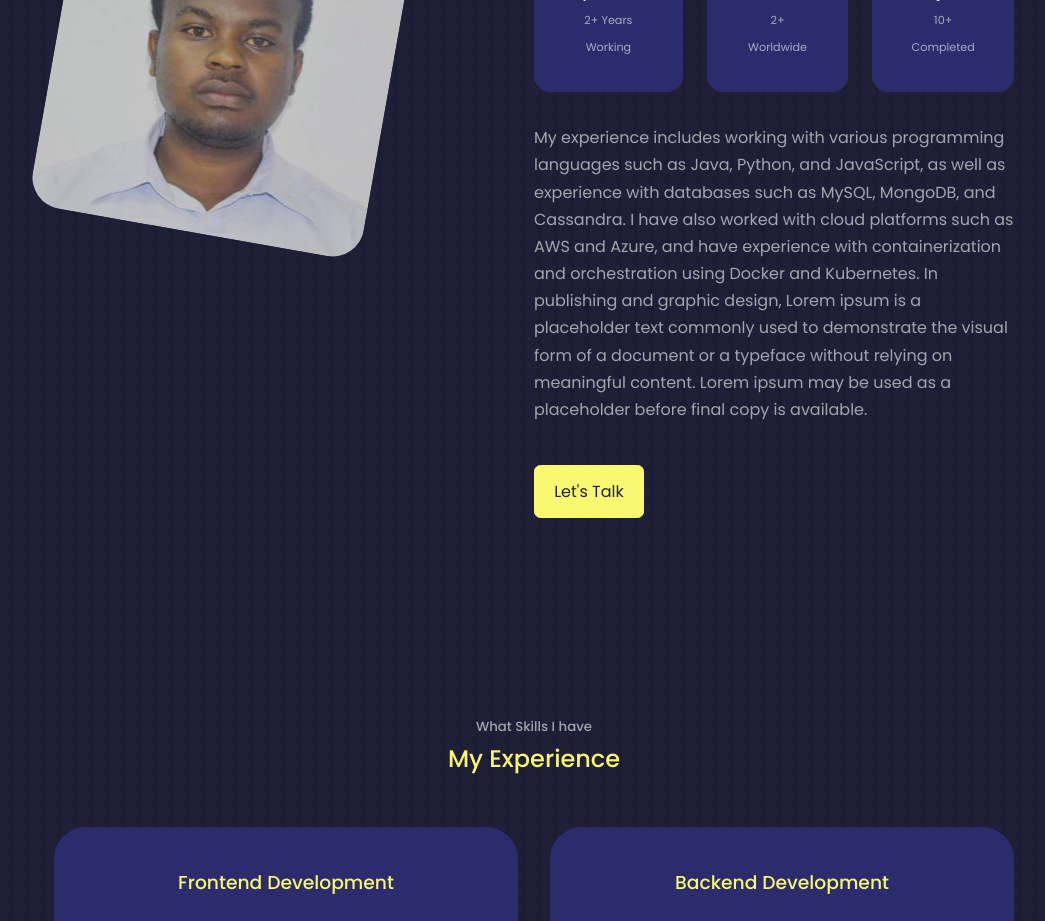
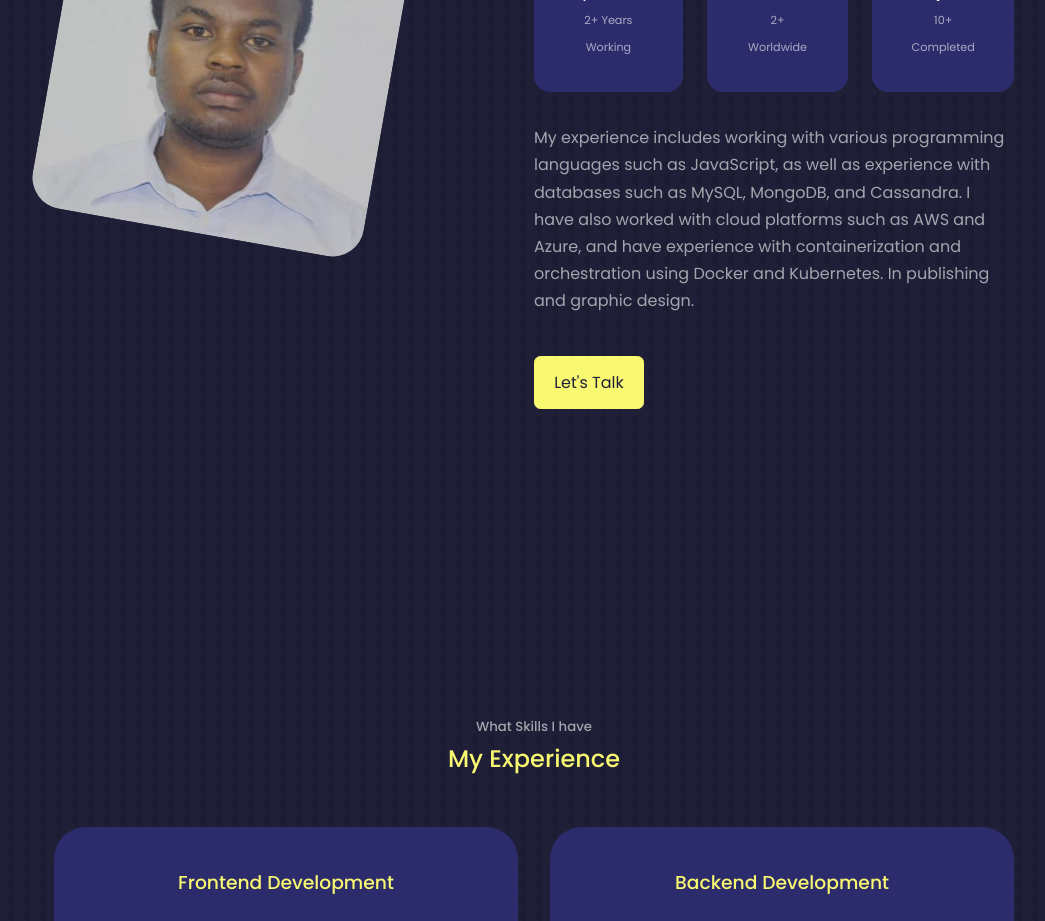
Before and after one commit to MFASHINGABO/Mfashingabo-Prince, a React (Create React App) app: page / in a window 1280 px wide. Shown: the part 1140-2061 px from the top of the page, without its empty margins (106-1151 px from the left). Built offline with nearby package versions, Linux system fonts and the light colour scheme.

Commit message:
Update About.jsx

```diff
--- a/src/components/about/About.jsx
+++ b/src/components/about/About.jsx
@@ -40,14 +40,8 @@ const About = () => {
             </article>
           </div>
           <p>
-          My experience includes working with various programming languages such as Java, Python, and JavaScript, as well as experience with databases such as MySQL, MongoDB, and Cassandra. I have also worked with cloud platforms such as AWS and Azure, and have experience with containerization and orchestration using Docker and Kubernetes.
-
-          In publishing and graphic design,
-           Lorem ipsum is a placeholder text commonly used
-           to demonstrate the visual form of a document or a
-           typeface without relying on meaningful content.
-           Lorem ipsum may be used as a placeholder before
-           final copy is available.
+          My experience includes working with various programming languages such as JavaScript, as well as experience with databases such as MySQL, MongoDB, and Cassandra. I have also worked with cloud platforms such as AWS and Azure, and have experience with containerization and orchestration using Docker and Kubernetes.
+          In publishing and graphic design.
           </p>
           <a href="#contact" className="btn btn-primary">Let's Talk</a>
         </div>
```
